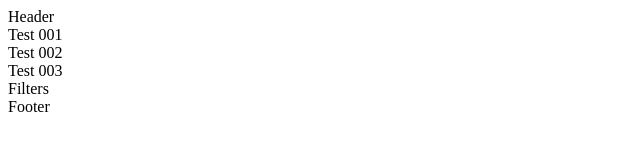
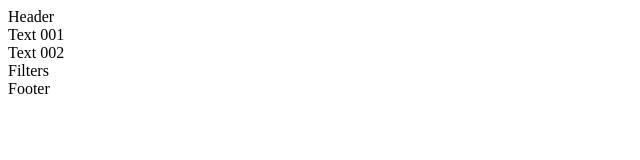
Before and after one commit to mishachto/react-course-solonyna, a React (Create React App) app: page / in a window 1280 px wide. Shown: the top 160 px of the page, without its empty margins (0-640 px from the left). Built offline with nearby package versions, Linux system fonts and the light colour scheme.

Commit message:
Connect store to App

```diff
--- a/src/App.tsx
+++ b/src/App.tsx
@@ -1,6 +1,14 @@
-import React from "react";
-import { TodosContainer } from "@containers/";
+import React, { useEffect } from "react";
+import { TodosContainer, todosActions } from "@containers/";
+import { useDispatch } from "react-redux";
 
-const App = () => <TodosContainer />;
+const App = () => {
+  const dispatch = useDispatch();
+
+  useEffect(() => {
+    dispatch(todosActions.FETCH_TODOS.REQUEST());
+  }, [dispatch]);
+  return <TodosContainer />;
+};
 
 export default App;
--- a/src/containers/Todos/components/Todos/Todos.tsx
+++ b/src/containers/Todos/components/Todos/Todos.tsx
@@ -1,5 +1,6 @@
 import React, { useState, useEffect } from "react";
-
+import { useSelector } from "react-redux";
+import { getTodos } from "@containers/";
 interface ITodo {
   id: number;
   text: string;
@@ -8,33 +9,7 @@ interface ITodo {
 }
 
 const Todos = () => {
-  const [todos, setTodos] = useState<ITodo[]>([
-    {
-      id: 1,
-      text: "Test 001",
-      createAt: new Date(),
-      completed: false,
-    },
-  ]);
-
-  useEffect(() => {
-    setTodos((state) =>
-      state.concat([
-        {
-          id: 2,
-          text: "Test 002",
-          createAt: new Date(),
-          completed: false,
-        },
-        {
-          id: 3,
-          text: "Test 003",
-          createAt: new Date(),
-          completed: false,
-        },
-      ]),
-    );
-  }, []);
+  const todos = useSelector(getTodos());
 
   return (
     <>
--- a/src/containers/Todos/store/sagas.ts
+++ b/src/containers/Todos/store/sagas.ts
@@ -2,7 +2,7 @@ import { takeLatest, call, put } from "redux-saga/effects";
 import { todosActionTypes, todosActions } from "@containers/";
 import * as axios from "axios";
 
-function* fetchTodosSaga({ _, cb }: ReturnType<any>) {
+function* fetchTodosSaga({ _, cb }: ReturnType<typeof todosActions.FETCH_TODOS.REQUEST>) {
   try {
     // const data = yield call(axios.get('/todos?order=ASC&sortBy=CreatedAt'))
     const todos = [
@@ -29,7 +29,7 @@ function* fetchTodosSaga({ _, cb }: ReturnType<any>) {
   }
 }
 
-function* fetchTodoSaga({ payload, cb }: ReturnType<any>) {
+function* fetchTodoSaga({ payload, cb }: ReturnType<typeof todosActions.FETCH_TODO.REQUEST>) {
   try {
     // http://localhost:300/api/todos/124234
     // const data = yield call(axios.get(`/todos/${payload.id}`))
@@ -47,7 +47,7 @@ function* fetchTodoSaga({ payload, cb }: ReturnType<any>) {
   }
 }
 
-function* addTodoSaga({ payload, cb }: ReturnType<any>) {
+function* addTodoSaga({ payload, cb }: ReturnType<typeof todosActions.ADD_TODO.REQUEST>) {
   try {
     // const data = yield call(axios.post(`/todos`, payload))
     const newTodo = {
@@ -64,7 +64,7 @@ function* addTodoSaga({ payload, cb }: ReturnType<any>) {
   }
 }
 
-function* editTodoSaga({ payload, cb }: ReturnType<any>) {
+function* editTodoSaga({ payload, cb }: ReturnType<typeof todosActions.EDIT_TODO.REQUEST>) {
   try {
     // const { id, ...rest } = payload
     // const data = yield call(axios.put(`/todos/${id}`, rest))
@@ -82,7 +82,7 @@ function* editTodoSaga({ payload, cb }: ReturnType<any>) {
   }
 }
 
-function* removeTodoSaga({ payload, cb }: ReturnType<any>) {
+function* removeTodoSaga({ payload, cb }: ReturnType<typeof todosActions.REMOVE_TODO.REQUEST>) {
   try {
     // const data = yield call(axios.delete(`/todos/${payload.id}`))
     const removeTodoId = 5;
@@ -97,7 +97,7 @@ function* removeTodoSaga({ payload, cb }: ReturnType<any>) {
 export const todosWatcherSaga = function* () {
   yield takeLatest(todosActionTypes.FETCH_TODOS.REQUEST, fetchTodosSaga);
   yield takeLatest(todosActionTypes.FETCH_TODO.REQUEST, fetchTodoSaga);
-  yield takeLatest(todosActionTypes.FETCH_TODOS.REQUEST, addTodoSaga);
-  yield takeLatest(todosActionTypes.FETCH_TODOS.REQUEST, editTodoSaga);
-  yield takeLatest(todosActionTypes.FETCH_TODOS.REQUEST, removeTodoSaga);
+  yield takeLatest(todosActionTypes.ADD_TODO.REQUEST, addTodoSaga);
+  yield takeLatest(todosActionTypes.EDIT_TODO.REQUEST, editTodoSaga);
+  yield takeLatest(todosActionTypes.REMOVE_TODO.REQUEST, removeTodoSaga);
 };
--- a/src/containers/Todos/store/selectors.ts
+++ b/src/containers/Todos/store/selectors.ts
@@ -1,11 +1,7 @@
 import { createSelector } from "reselect";
-import { ITodosState } from "@containers/";
+import { IAppSstate } from "@shared/";
 
-interface IAppSstate {
-  todos: ITodosState;
-}
-
-const selectTodos = (state: IAppSstate) => state.todos;
+const selectTodos = (state: IAppSstate) => state.todosReducer;
 
 export const getTodos = () => createSelector(selectTodos, (state) => state.todos);
 export const getTodo = () => createSelector(selectTodos, (state) => state.todo);
--- a/src/index.tsx
+++ b/src/index.tsx
@@ -9,13 +9,11 @@ const { store } = configureStore(history);
 
 ReactDOM.render(
   <React.StrictMode>
-    <Provider store={store}></Provider>
-    <App />
+    <Provider store={store}>
+      <App />
+    </Provider>
   </React.StrictMode>,
   document.getElementById("root"),
 );
 
-// If you want to start measuring performance in your app, pass a function
-// to log results (for example: reportWebVitals(console.log))
-// or send to an analytics endpoint. Learn more: https://bit.ly/CRA-vitals
 reportWebVitals();
--- a/src/shared/constants/index.ts
+++ b/src/shared/constants/index.ts
@@ -1 +1 @@
-export const TYPES: string[] = ["REQUEST", "SUCEESS", "FAILURE"];
+export const TYPES: string[] = ["REQUEST", "SUCCESS", "FAILURE"];
--- a/src/shared/index.ts
+++ b/src/shared/index.ts
@@ -1,2 +1,3 @@
 export * from "./constants";
 export * from "./store";
+export * from "./interfaces";
--- /dev/null
+++ b/src/shared/interfaces/index.ts
@@ -0,0 +1,5 @@
+import { ITodosState } from "@containers/";
+
+export interface IAppSstate {
+  todosReducer: ITodosState;
+}
--- a/src/shared/store/index.ts
+++ b/src/shared/store/index.ts
@@ -1,4 +1,4 @@
-import { applyMiddleware, compose, createStore } from "redux";
+import { applyMiddleware, createStore } from "redux";
 import rootReducer from "./rootReducer";
 import rootSagas from "./rootSaga";
 import { routerMiddleware } from "connected-react-router";
@@ -7,7 +7,7 @@ import { History, createBrowserHistory } from "history";
 import createSagaMiddleware from "redux-saga";
 
 const sagaMiddleware = createSagaMiddleware();
-const composer = composeWithDevTools({ trace: true, traceLimit: 25 })
+const composer = composeWithDevTools({ trace: true, traceLimit: 25 });
 export const history = createBrowserHistory();
 
 export const configureStore = (history: History) => {
--- a/src/shared/store/rootReducer.ts
+++ b/src/shared/store/rootReducer.ts
@@ -1,12 +1,10 @@
-import { connectRouter } from "connected-react-router";
-// react-router /todos/123/test/123?qwe=qweqw
-// react-router-dom (core)
-// connected-react-router
+import { connectRouter, RouterState } from "connected-react-router";
 import { combineReducers, CombinedState, AnyAction } from "redux";
 import { History } from "history";
-import { todosReducer } from "../../containers/Todos/store/reducers";
+import { todosReducer, ITodosState } from "@containers/";
+import { IAppSstate } from "@shared/";
 
-type TReducer = CombinedState<any>;
+type TReducer = CombinedState<IAppSstate>;
 
 export default (history: History) => {
   const rootReducer = combineReducers({
@@ -16,6 +14,9 @@ export default (history: History) => {
   });
 
   return (state: TReducer | undefined, action: AnyAction) => {
-    return rootReducer(state, action);
+    return rootReducer(
+      state as CombinedState<{ todosReducer: ITodosState; router: RouterState<unknown> }> | undefined,
+      action,
+    );
   };
 };
--- a/src/utils/actionsCreator.ts
+++ b/src/utils/actionsCreator.ts
@@ -2,7 +2,7 @@ import { TYPES } from "@shared/";
 import { AnyAction } from "redux";
 
 export interface IActions {
-  [key: string]: { [key: string]: (payload: Object, cb?: () => void, options?: Object) => AnyAction };
+  [key: string]: { [key: string]: (payload?: Object, cb?: () => void, options?: Object) => AnyAction };
 }
 
 export const createActions = (aType: string[]): IActions => {
@@ -11,7 +11,7 @@ export const createActions = (aType: string[]): IActions => {
   aType.forEach((aT) => {
     response[aT] = {};
     TYPES.forEach((t) => {
-      response[aT][t] = (payload: Object, cb?: () => void, options?: Object) => ({
+      response[aT][t] = (payload?: Object, cb?: () => void, options?: Object) => ({
         type: `${aT}_${t}`,
         payload,
         cb,
```
